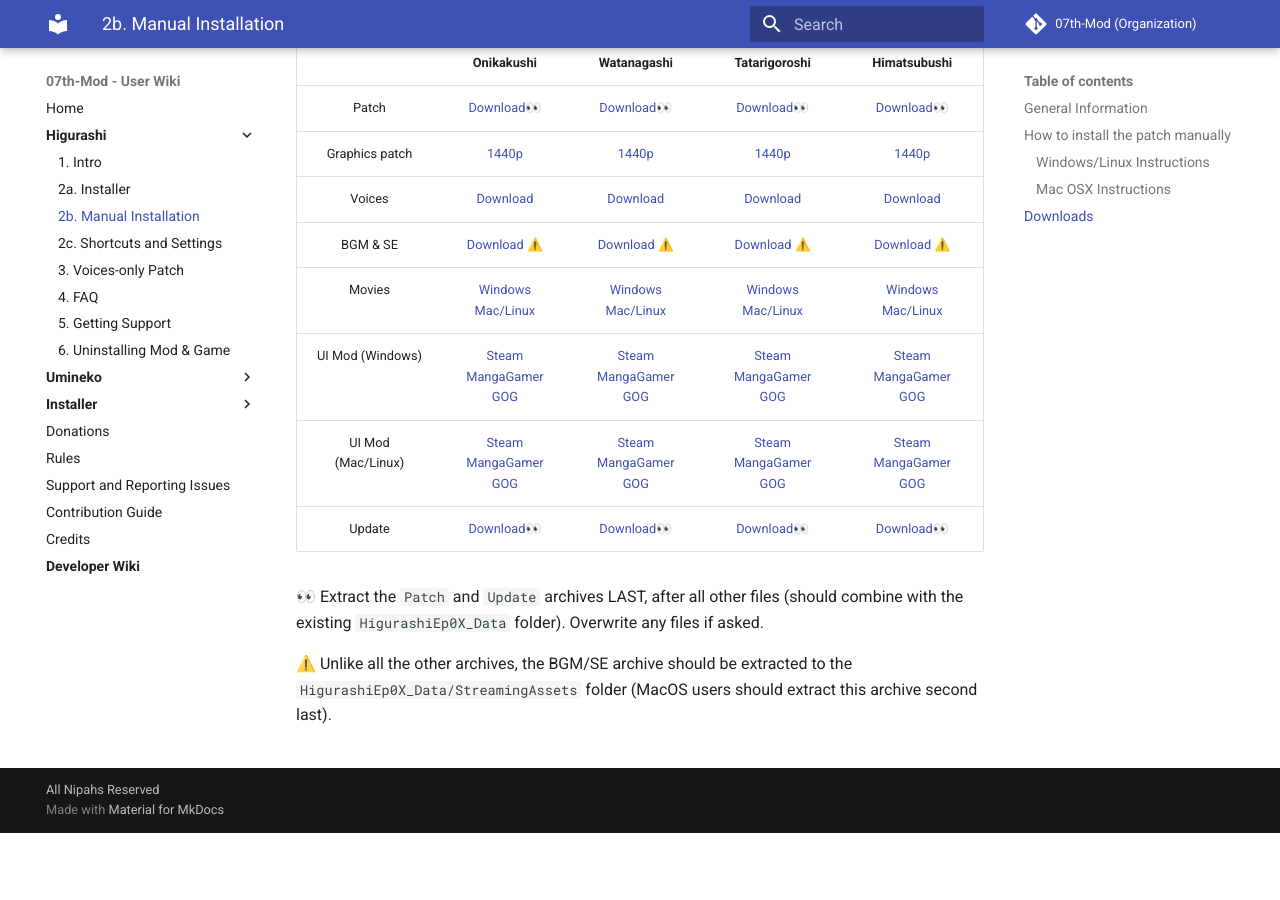
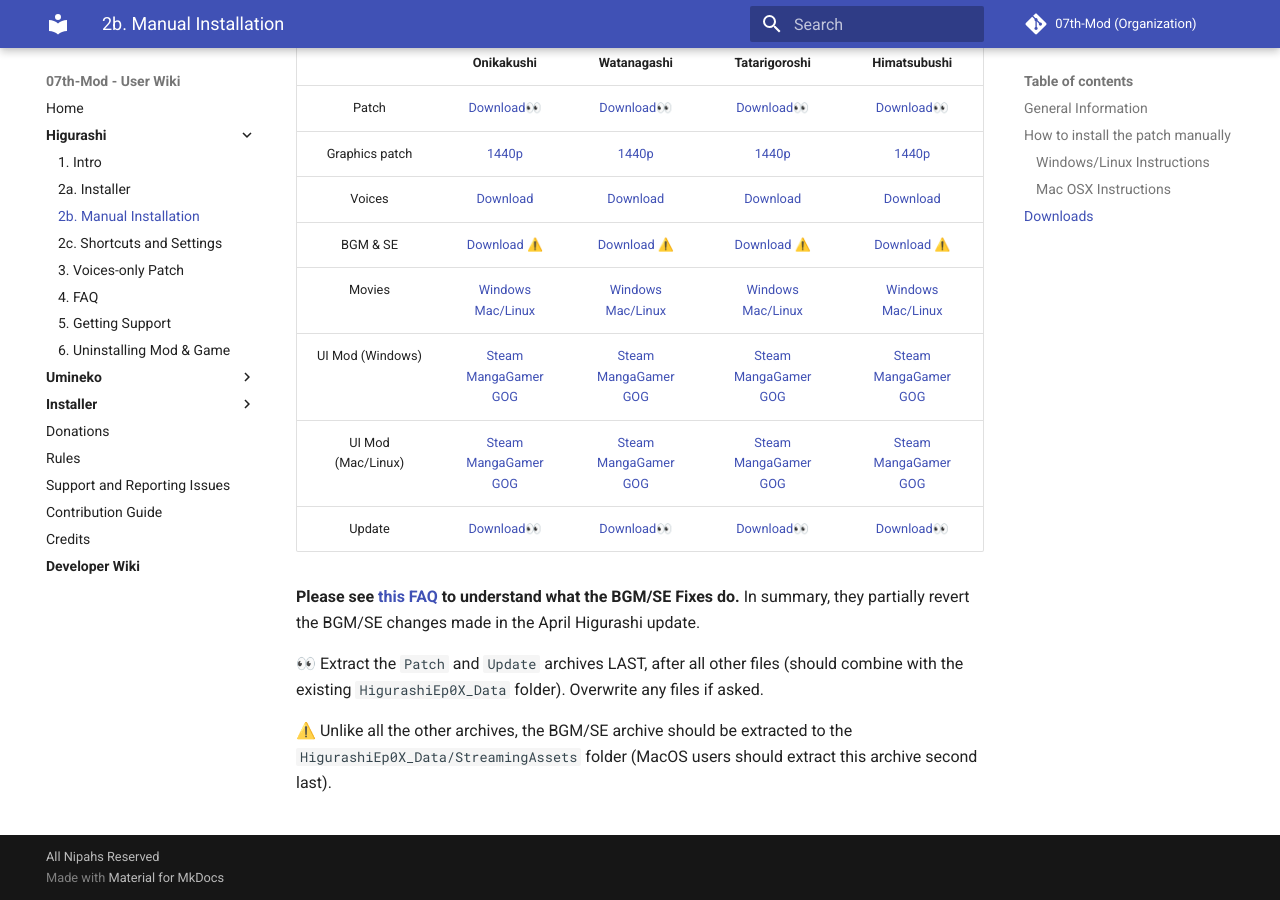
Before and after one commit to 07th-mod/wiki, an MkDocs documentation site: the page built from docs/Higurashi/Manual-Installation.md, in a window 1280 px wide and 900 px high, scrolled down 1927 px. Built offline with MkDocs 1.6.1 and Material for MkDocs 9.7.7, drawn with Linux system fonts in a browser that asks for light colours; before the commit the page ends 2760 px from its top, so only the background shows below that.

Commit message:
Fix BGM/SE FAQ message

```diff
--- a/docs/Higurashi/Manual-Installation.md
+++ b/docs/Higurashi/Manual-Installation.md
@@ -152,6 +152,8 @@
     </tbody>
     </table>
 
+    **Please see [this FAQ](FAQ.md#higurashi-music-and-sound-effects-changes-april-update) to understand what the BGM/SE Fixes do.** In summary, they partially revert the BGM/SE changes made in the April Higurashi update.
+
     👀 Extract the `Patch` and `Update` archives LAST, after all other files (should combine with the existing `HigurashiEp0X_Data` folder). Overwrite any files if asked.
 
     ⚠️ Unlike all the other archives, the BGM/SE archive should be extracted to the ``HigurashiEp0X_Data/StreamingAssets`` folder (MacOS users should extract this archive second last).
@@ -239,6 +241,8 @@
     </tbody>
     </table>
 
+    **Please see [this FAQ](FAQ.md#higurashi-music-and-sound-effects-changes-april-update) to understand what the BGM/SE Fixes do.** In summary, they partially revert the BGM/SE changes made in the April Higurashi update.
+
     👀 Extract the `Patch` and `Update` archives LAST, after all other files (should combine with the existing `HigurashiEp0X_Data` folder). Overwrite any files if asked.
 
     ⚠️ Unlike all the other archives, the BGM/SE archive should be extracted to the ``HigurashiEp0X_Data/StreamingAssets`` folder (MacOS users should extract this archive second last).
```
Also changed, not shown: other parts of docs/Higurashi/Manual-Installation.md (+0 -1 lines).
